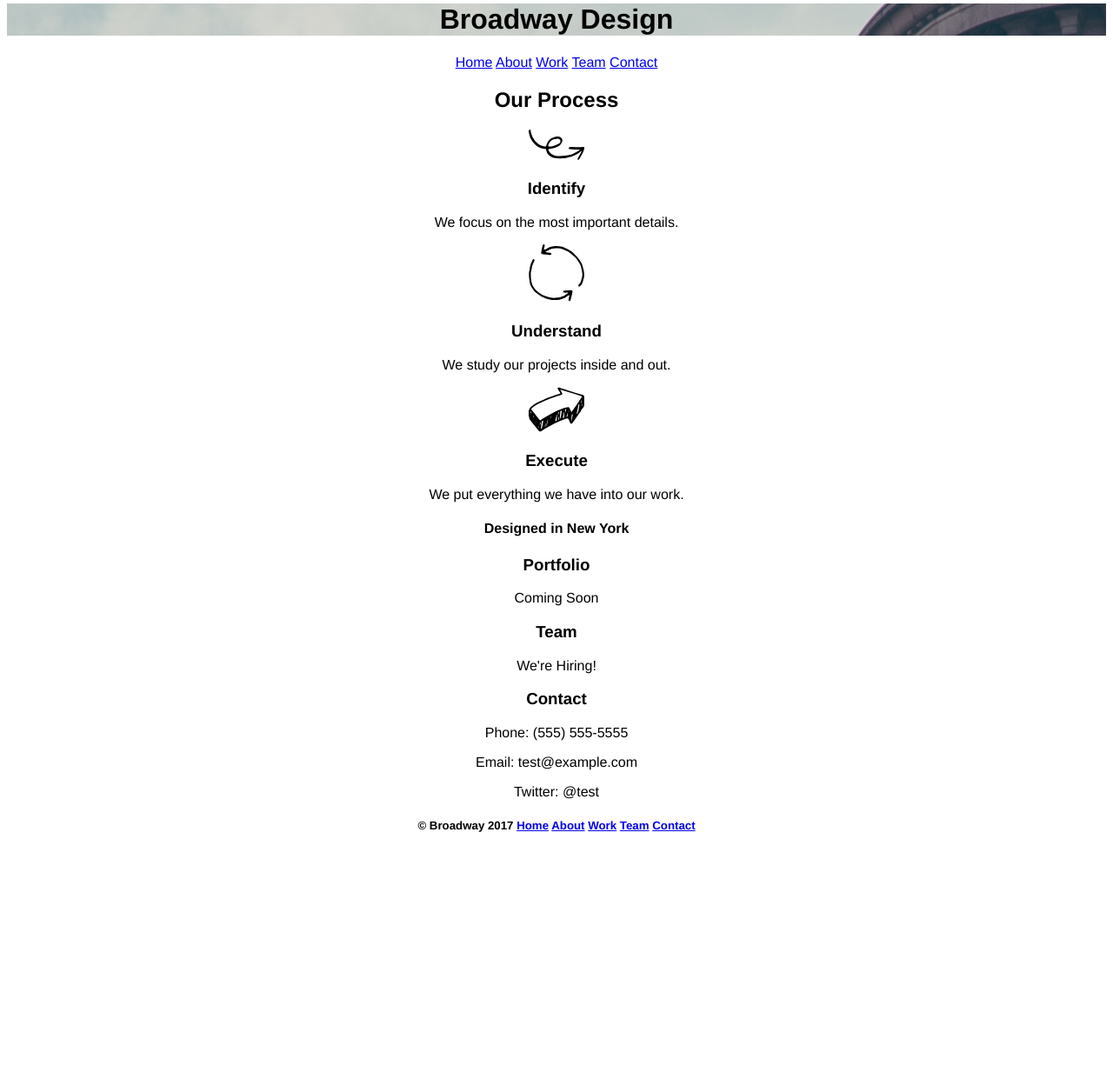
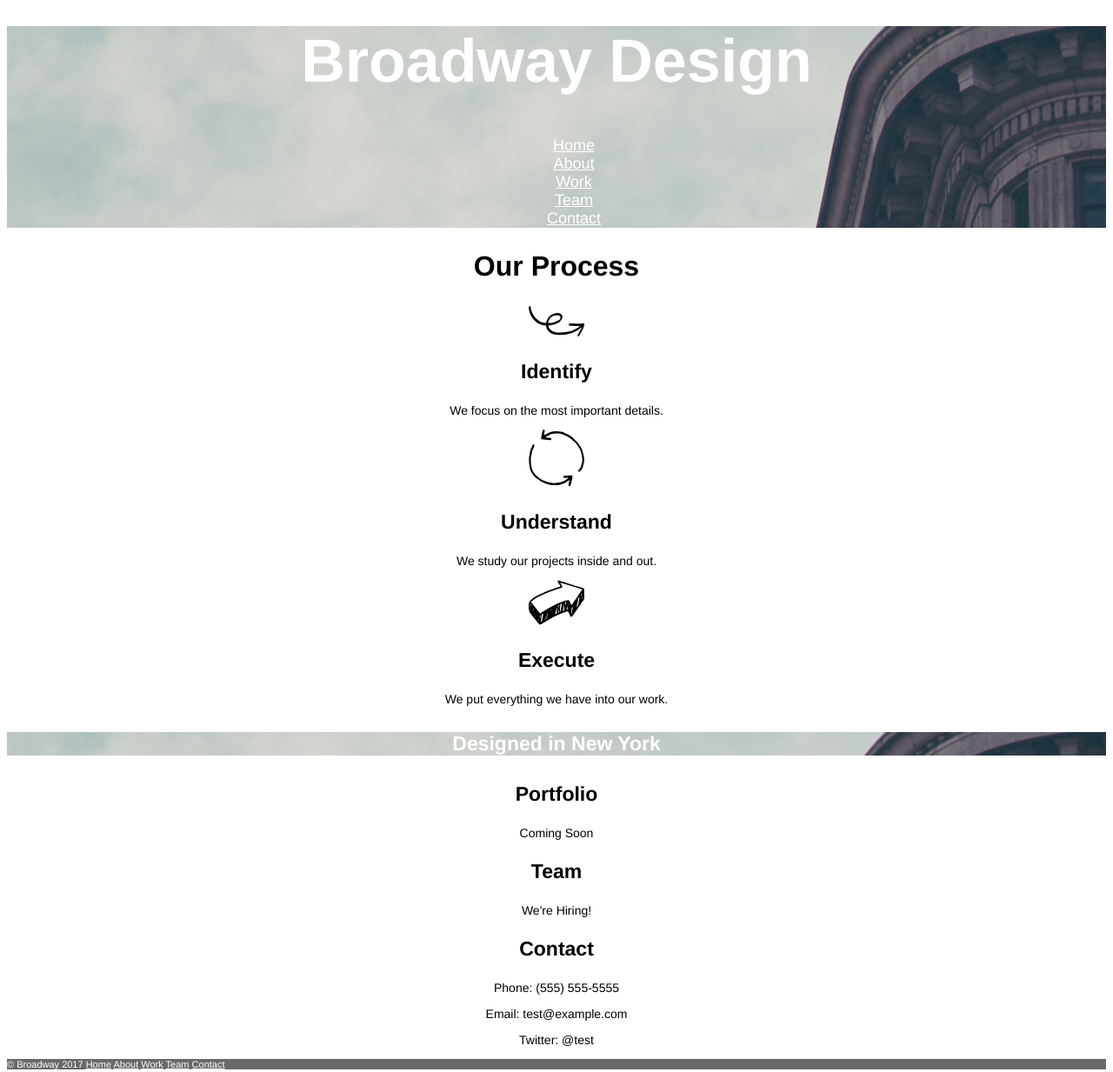
Before and after one commit to sarlyn83/Broadway, a plain HTML site: page index.html in a window 1280 px wide. Shown: the part 17-1250 px from the top of the page at 87% size. Before the commit the page ends 996 px from the top, so only its background shows below. Drawn offline with Linux system fonts and the light colour scheme; files whose address does not match are found by name.

Commit message:
final product

```diff
--- a/index.html
+++ b/index.html
@@ -8,11 +8,13 @@
   <body>
     <header>
     <h1>Broadway Design</h1>
-      <a href="./home.html">Home</a>
-      <a href="./about.html">About</a>
-      <a href="./work.html">Work</a>
-      <a href="./team.html">Team</a>
-      <a href="./contact.html">Contact</a>
+      <ul>
+        <li><a href="./home.html">Home</a></li>
+        <li><a href="./about.html">About</a></li>
+        <li><a href="./work.html">Work</a></li>
+        <li><a href="./team.html">Team</a></li>
+        <li><a href="./contact.html">Contact</a></li>
+      </ul>
     </header>
 
     <div class="Process">
@@ -53,13 +55,14 @@
     </div>
 
     <footer>
-      <h5>© Broadway 2017
+      <p>
+        © Broadway 2017
         <a href="./home.html">Home</a>
         <a href="./about.html">About</a>
         <a href="./work.html">Work</a>
         <a href="./team.html">Team</a>
         <a href="./contact.html">Contact</a>
-        <h5>
+      </p>
       </footer>
   </body>
 </html>
--- a/resources/css/style.css
+++ b/resources/css/style.css
@@ -3,7 +3,48 @@ html {
   text-align: center;
 }
 
-h1 {
+header {
   background-image: url("/Users/bfillmer/Code/projects/Broadway/resources/images/the-flatiron-building.png");
+}
 
+header ul {
+  list-style-type: none;
+  font-size: 18px;
 }
+
+h1{
+  font-size: 70px;
+  color: white;
+}
+
+a {
+  color: white;
+}
+
+h2{
+  font-size: 32px;
+}
+
+h3{
+  font-size: 23px;
+}
+
+p {
+  font-size: 14px;
+}
+
+h4 {
+  background-image: url("/Users/bfillmer/Code/projects/Broadway/resources/images/the-flatiron-building.png");
+  font-size: 23px;
+  color: white;
+}
+
+footer {
+  background-color: dimgray;
+  text-align: left !important;
+  color: white;
+}
+
+footer p {
+  font-size: 11px
+}
```
